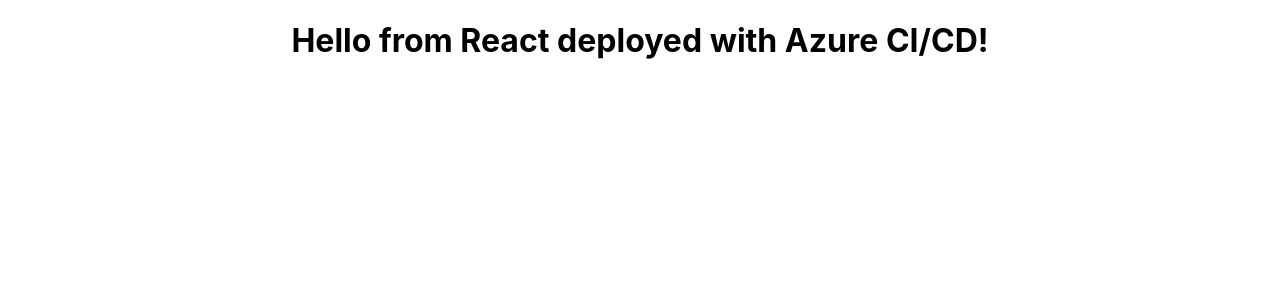
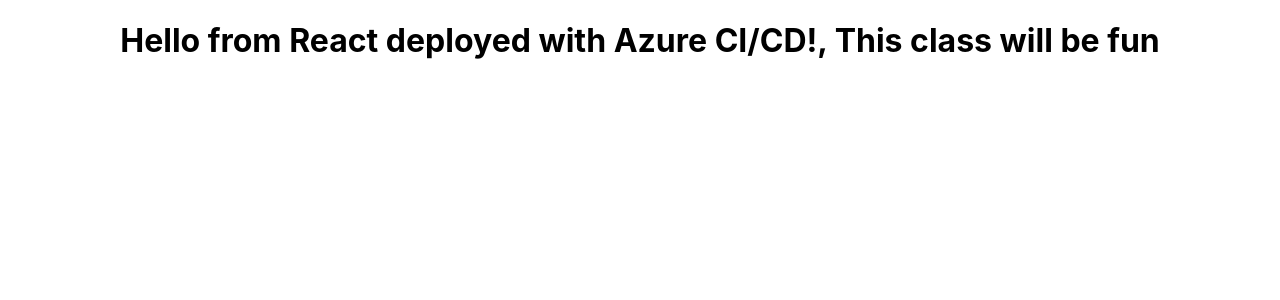
Before and after one commit to drjii/nodejs-azure-app, a React (Create React App) app: page / in a window 1280 px wide. Shown: the top 300 px of the page. Built offline with nearby package versions, Linux system fonts and the light colour scheme.

Commit message:
Trigger redeploy

```diff
--- a/src/App.js
+++ b/src/App.js
@@ -4,7 +4,7 @@
 function App() {
   return (
     <div className="App">
-      <h1>Hello from React deployed with Azure CI/CD!</h1>
+      <h1>Hello from React deployed with Azure CI/CD!, This class will be fun</h1>
     </div>
   );
 }
```
